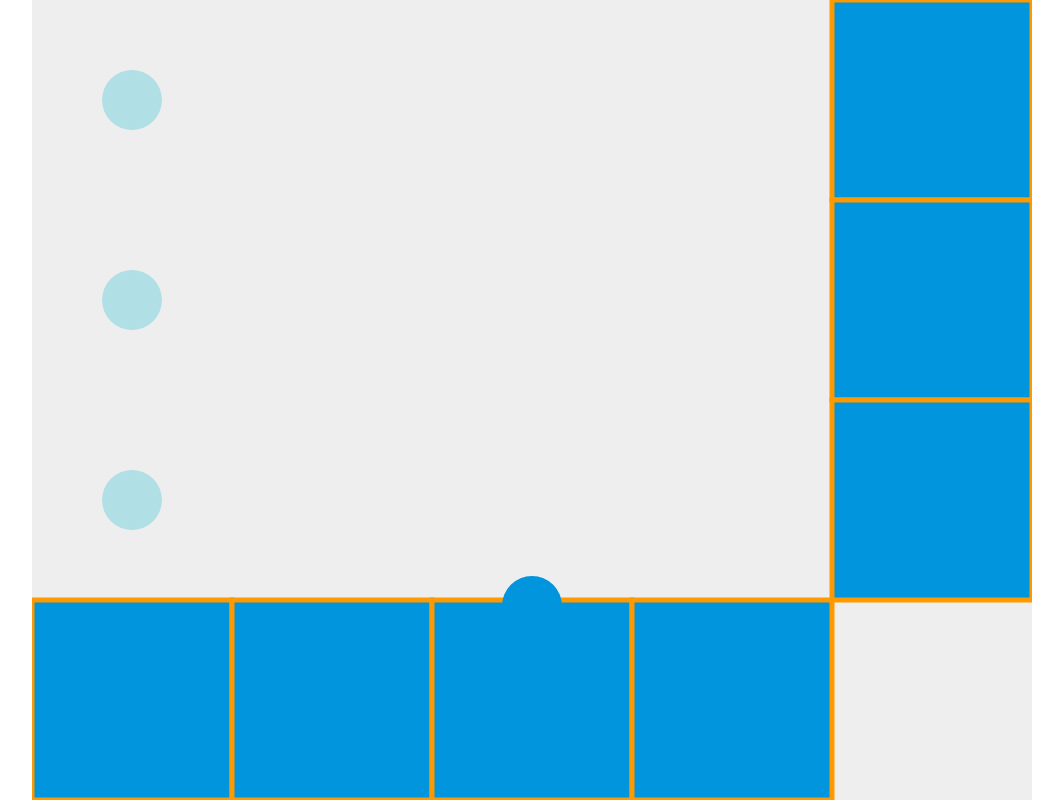
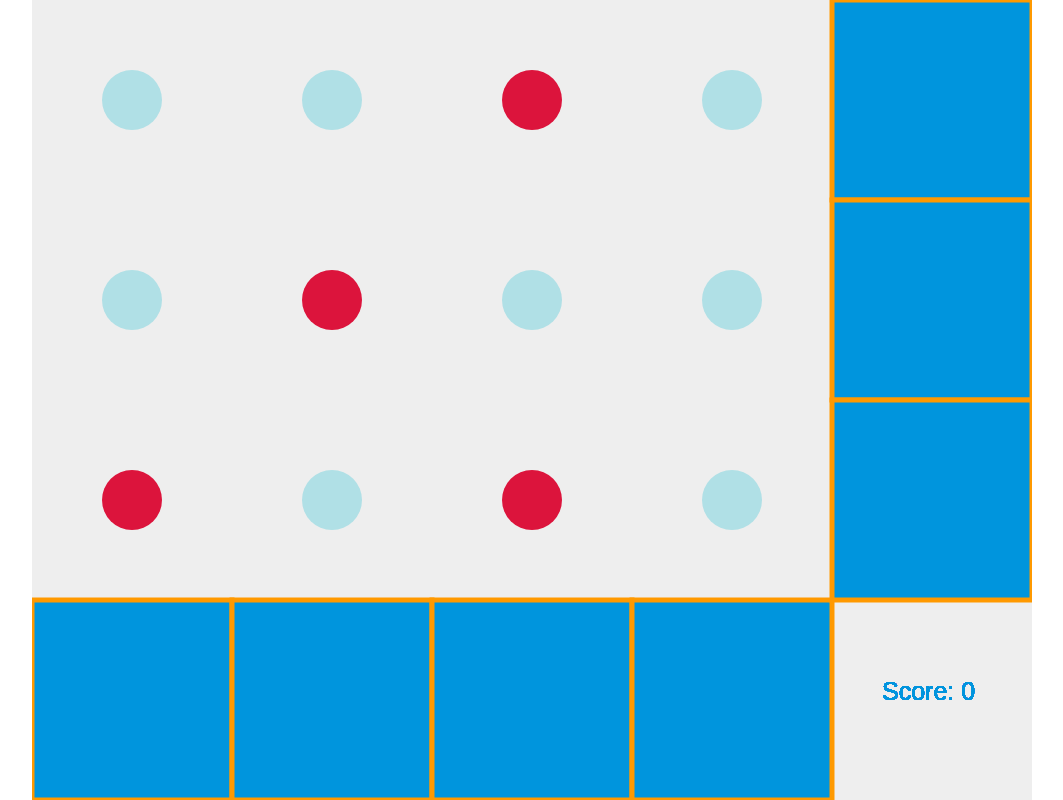
Before and after one commit to hkyul/bellaciao, a plain HTML site: page index.html in a window 1280 px wide. Shown: the whole page, without its empty margins (108-1171 px from the left). Drawn offline with Linux system fonts and the light colour scheme.

Commit message:
commit(2)
게임방식변경

<다음에추가할 내용>
키를 누를경우, 뗄경우 색변경
레드노트생성위치에 해당하는 두개의 키 클릭시 score 얻기
전체적인 게임틀 만들기. Title화면과 gameSTART, gameOVER;

```diff
--- a/index.html
+++ b/index.html
@@ -12,13 +12,12 @@
         <canvas id="myCanvas" width="1000" height="800"></canvas>
     <script>
         var canvas = document.getElementById("myCanvas"); //캔버스
-        var ctx = canvas.getContext("2d");
+        var ctx = canvas.getContext("2d");  //캔버스렌더링
         var canvas_height = canvas.height; //canvas 높이
         var canvas_width = canvas.width; //canvas 너비
         var keysize = 200; //키의 크기(정사각형)
-        var dx = 7;
-        var dy = 7;
-        var ex = 100;
+        var obj = []; //각 노트들이 저장되는 배열(세로/위 우선)
+        var score = 0; //점수
 
         //하단 키 그리기
         function drawUnderKey() {
@@ -48,43 +47,47 @@
             ctx.closePath(); //그리기 끝
             }
         }
-        //내려가는 노트
-        function drawUnderNote()
+        //점수판 그리기
+        function drawScore(){
+            ctx.font = "25px Arial"; //font 타입에서 크기와 타입설정
+            ctx.fillStyle = "#0095DD"; //글꼴색상지정
+            ctx.fillText("Score: "+score, 850, 700); //배치될 텍스트와 위치(x,y)
+        }
+        //노트그리기
+        function drawNote()
         {
-            var a = Math.floor(Math.random() * 3);
-            var b =[100,300,500,700];
+            var noteX = [100,300,500,700]; //각 note의 x좌표들
+            var noteY = [100,300,500]; //각 note의 y좌표들
+            for(var i=0; i<4; i++){
+                for(var j=0; j<3; j++){
+                        ctx.beginPath(); //그리기 시작
+                        ctx.arc(noteX[i], noteY[j], 30, 0, Math.PI*2, false); //원그리기(x,y,반지름,그리는방향)
+                        //1일경우 레드노트 0일경우 일반노트 생성
+                        if(Math.floor( Math.random() * 2) == 1){
+                            ctx.fillStyle = "#DC143C";
+                        }else{
+                        ctx.fillStyle = "#B0E0E6"; //색상
+                        }
+                        ctx.fill(); //색 채우기
+                        ctx.closePath(); //그리기 끝
+                        obj.push(ctx); //배열에 각 노트 추가
+                    }
+                }
+            }
 
-            ctx.beginPath(); //그리기 시작
-            ctx.arc(b[a], ex+dy, 30, 0, Math.PI*2, false); //원그리기(x,y,반지름,그리는방향)
-            //ctx.arc(300, 100, 30, 0, Math.PI*2, false); //원그리기(x,y,반지름,그리는방향)
-            //ctx.arc(500, 100, 30, 0, Math.PI*2, false); //원그리기(x,y,반지름,그리는방향)
-            //ctx.arc(700, 100, 30, 0, Math.PI*2, false); //원그리기(x,y,반지름,그리는방향)
-            ctx.fillStyle = "#0095DD"; //색상
-            ctx.fill(); //색 채우기
-            ctx.closePath(); //그리기 끝
-            dy++;
-        }
-        //우로가는 노트
-        function drawUpNote()
-        {
-            ctx.beginPath(); //그리기 시작
-            ctx.arc(100, 100, 30, 0, Math.PI*2, false); //원그리기(x,y,반지름,그리는방향)
-            ctx.arc(100, 300, 30, 0, Math.PI*2, false); //원그리기(x,y,반지름,그리는방향)
-            ctx.arc(100, 500, 30, 0, Math.PI*2, false); //원그리기(x,y,반지름,그리는방향)
-            ctx.fillStyle = "#B0E0E6"; //색상
-            ctx.fill(); //색 채우기
-            ctx.closePath(); //그리기 끝
-        }
-
-        //인게임 update기능
+        //update  <노트>
         function draw_gamedis(){
-            ctx.clearRect(0, 0, canvas.width, canvas.height); //이전 켄버스자국 지우기.
+            ctx.clearRect(0, 0, 800, 600); //이전 켄버스자국 지우기.
             drawUnderKey(); //하단 키 그리기
             drawUpKey(); //캔버스 오른편 세로 키그리기
-            drawUnderNote();
-            drawUpNote();
+             drawNote();//노트그리기
+        }setInterval(draw_gamedis, 5000); //5초마다
 
-        }setInterval(draw_gamedis, 10);
+        //update <점수>
+        function draw2(){
+            drawScore(); //점수판 그리기
+        }setInterval(draw2, 10);
+
     </script>
     </body>
 </html>
```
